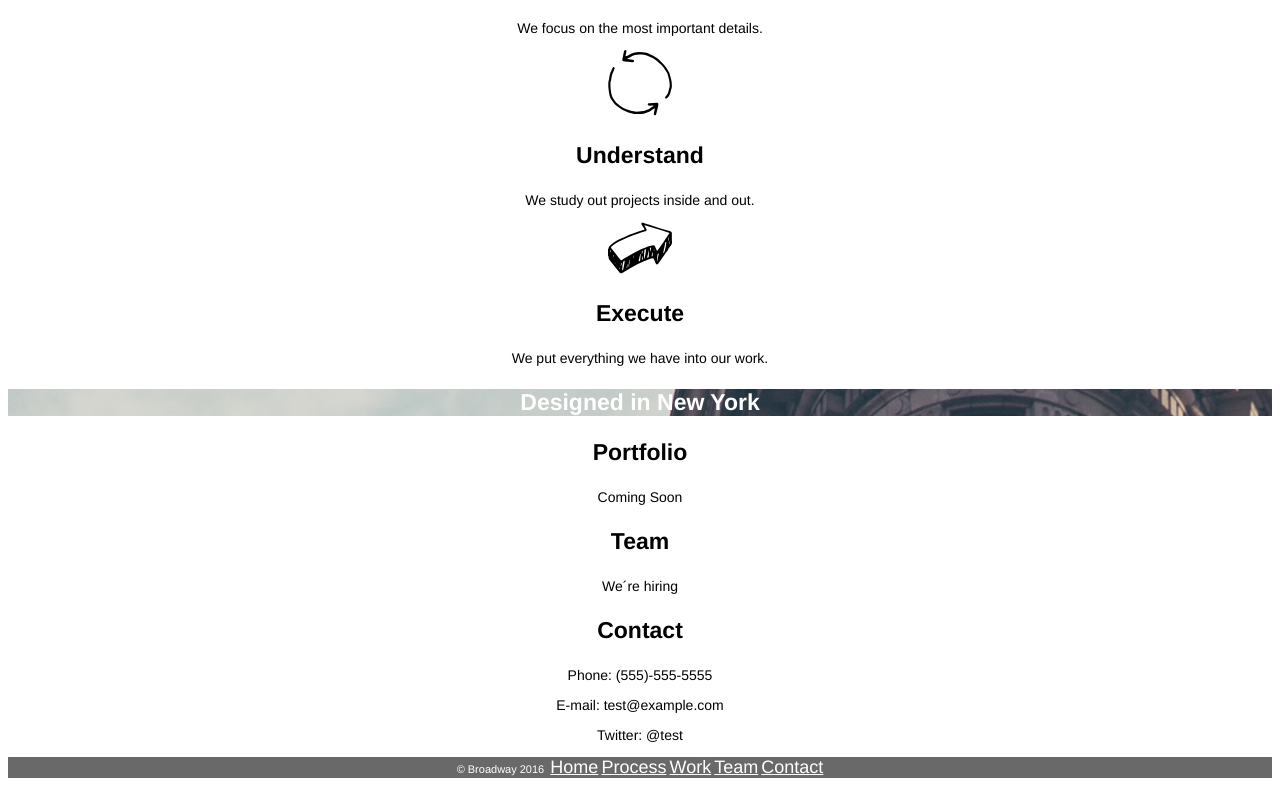
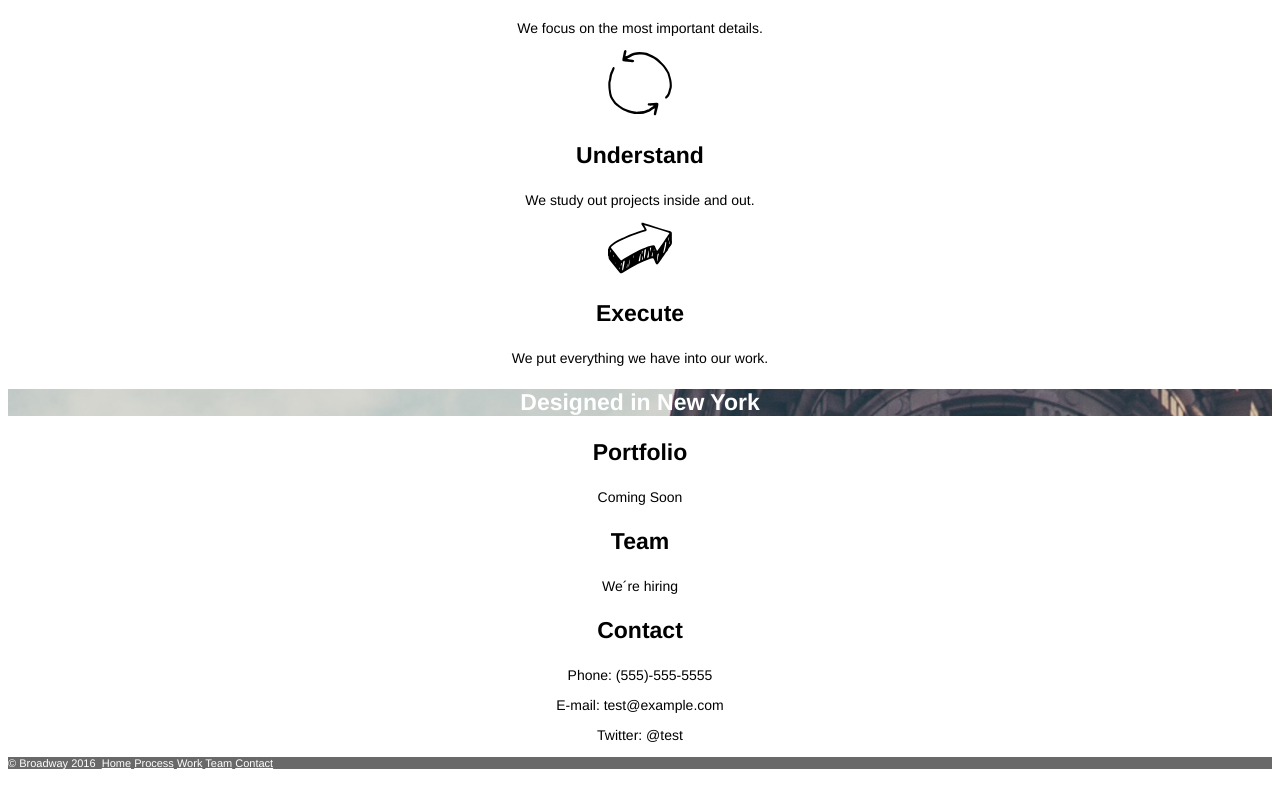
Before and after one commit to Hanselmus/broadway, a plain HTML site: page index.html in a window 1280 px wide. Shown: the part 524-1313 px from the top of the page. Drawn offline with Linux system fonts and the light colour scheme.

Commit message:
Solve footer-only 11px text for anchor

```diff
--- a/index.html
+++ b/index.html
@@ -51,13 +51,13 @@
       <p>E-mail: test@example.com</p>
       <p>Twitter: @test</p>
     </div>
-    <div class="footer">
+    <div class="small">
       <p>&copy; Broadway 2016&nbsp;
-        <a href="#home">Home</a>
-        <a href="#process">Process</a>
-        <a href="#work">Work</a>
-        <a href="#team">Team</a>
-        <a href="#contact">Contact</a>
+        <a class="small" href="#home">Home</a>
+        <a class="small" href="#process">Process</a>
+        <a class="small" href="#work">Work</a>
+        <a class="small" href="#team">Team</a>
+        <a class="small" href="#contact">Contact</a>
       </p>
   </body>
 </html>
--- a/resources/css/style.css
+++ b/resources/css/style.css
@@ -17,19 +17,20 @@ h2,
 h3 {
   font-weight: bold;
 }
-.pic,
-a,
-.footer {
-  color: White;
+a {
+  font-size: 18px;
 }
 .pic {
   background-image: url("../images/the-flatiron-building.png");
   background-position: center;
 }
-.footer {
+.small {
   font-size: 11px;
   background-color: Dimgray;
+  text-align: left;
 }
-a {
-  font-size: 18px;
+.pic,
+a,
+.small {
+  color: White;
 }
```
